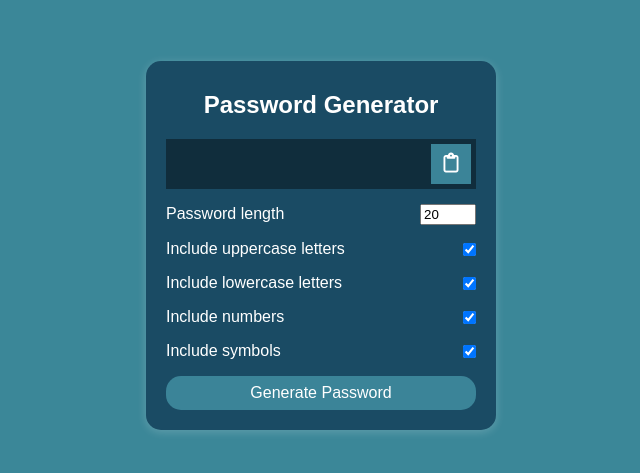
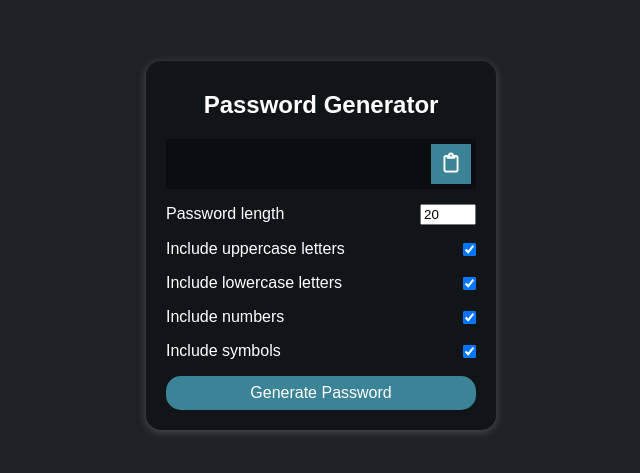
Before and after one commit to arafinmridul/JS-password-generator, a plain HTML site: page index.html in a window 1280 px wide. Shown: the part 163-636 px from the top of the page, without its empty margins (319-959 px from the left). Drawn offline with Linux system fonts and the light colour scheme; a web font is replaced by a local one.

Commit message:
some styles

```diff
--- a/style.css
+++ b/style.css
@@ -5,7 +5,7 @@
 }
 
 body {
-  background-color: #3b8798;
+  background-color: #1e2225;
   /* #3B3B98; */
   color: #fff;
   display: flex;
@@ -31,7 +31,7 @@ input[type="checkbox"] {
 }
 
 .container {
-  background-color: #1a4b64;
+  background-color: #121517;
   box-shadow: 0px 2px 10px rgba(255, 255, 255, 0.2);
   padding: 20px;
   width: 350px;
```
